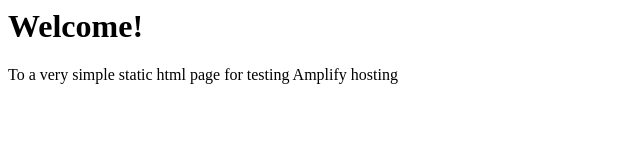
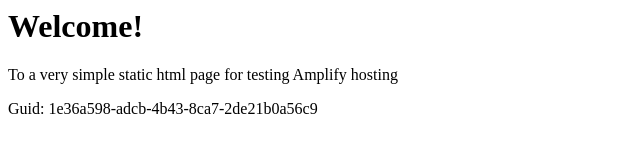
Before and after one commit to aws-aemilia-syd/Github-PR-Commit-Integration-Test-DoNotTouch-GitH-MJCD6L4M-v1-prod-ap-southeast-2, a website: page src/index.html in a window 1280 px wide. Shown: the whole page, without its empty margins (0-640 px from the left). Drawn offline with Linux system fonts and the light colour scheme.

Commit message:
commit from integ tests

```diff
--- a/src/index.html
+++ b/src/index.html
@@ -1,3 +1,5 @@
+
+
 <html lang="en">
 
 <head>
@@ -10,6 +12,6 @@
 <body>
     <h1>Welcome!</h1>
     <p>To a very simple static html page for testing Amplify hosting</p>
-</body>
+    <p>Guid: 1e36a598-adcb-4b43-8ca7-2de21b0a56c9</p></body>
 
 </html>
```
